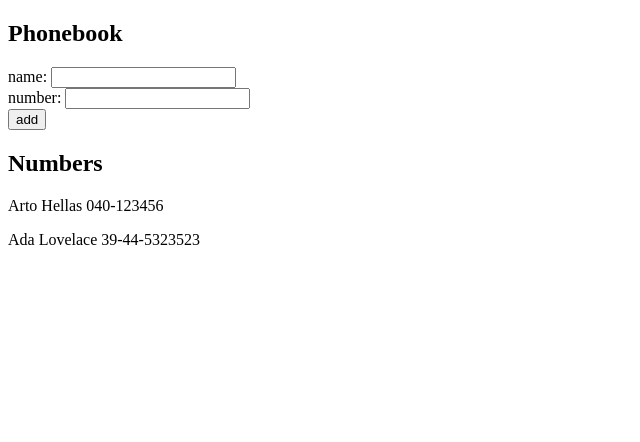
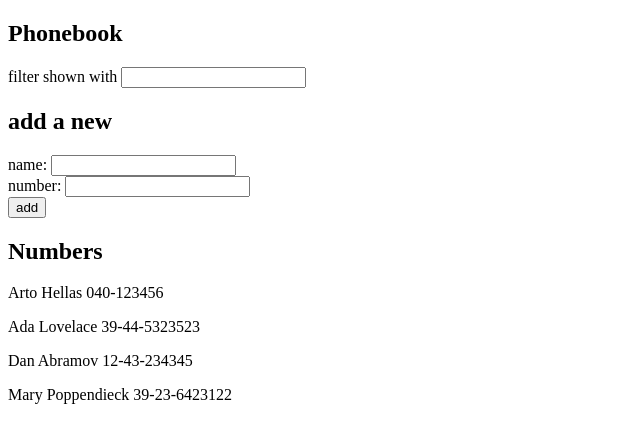
Before and after one commit to HazYa56/Full-stack-open, a React (Vite) app in the folder part2/phonebook/: page / in a window 1280 px wide. Shown: the top 442 px of the page, without its empty margins (0-640 px from the left). Built offline with nearby package versions, Linux system fonts and the light colour scheme.

Commit message:
Exercise-2.9

```diff
--- a/part2/phonebook/src/App.jsx
+++ b/part2/phonebook/src/App.jsx
@@ -3,26 +3,35 @@
 const Person = ({ name, number }) => <p>{ name } { number }</p>
 const App = () => {
   /* States */
+  const [search, setSearch] = useState('')
   const [newPerson, setNewPerson] = useState({
     name:'',
     number: ''
   })
   const [persons, setPersons] = useState([
-    { name: 'Arto Hellas', number: '040-123456'},
-    { name: 'Ada Lovelace', number: '39-44-5323523'},
+    { name: 'Arto Hellas', number: '040-123456', id: 56329 },
+    { name: 'Ada Lovelace', number: '39-44-5323523', id: 23454 },
+    { name: 'Dan Abramov', number: '12-43-234345', id: 85693 },
+    { name: 'Mary Poppendieck', number: '39-23-6423122', id: 89862 }
   ])
+  const personsSearched = persons.filter(person => person.name.toLowerCase().includes(search.toLowerCase()))
 
   /* Event handlers */
+  const handleSearchChange = (event) => {
+    setSearch(event.target.value)
+  }
   const handleNameChange = (event) => {
     setNewPerson({
       name: event.target.value,
-      number: newPerson.number
+      number: newPerson.number,
+      id: Math.round(Math.random()*1e5)
     })
   }
   const handleNumberChange = (event) => {
     setNewPerson({
       name: newPerson.name,
-      number: event.target.value
+      number: event.target.value,
+      id: Math.round(Math.random()*1e5)
     })
   }
   const handlePersonAdd = (event) => {
@@ -49,6 +58,8 @@
   return (
     <div>
       <h2>Phonebook</h2>
+      <p>filter shown with <input value={search} onChange={handleSearchChange} /></p>
+      <h2>add a new</h2>
       <form onSubmit={handlePersonAdd}  >
         <div>
           name: <input value={newPerson.name} onChange={handleNameChange} />
@@ -61,7 +72,7 @@
         </div>
       </form>
       <h2>Numbers</h2>
-      {persons.map(person => <Person key={person.number} name={person.name} number={person.number} />)}
+      {personsSearched.map(person => <Person key={person.id} name={person.name} number={person.number} />)}
     </div>
   )
 }
```
